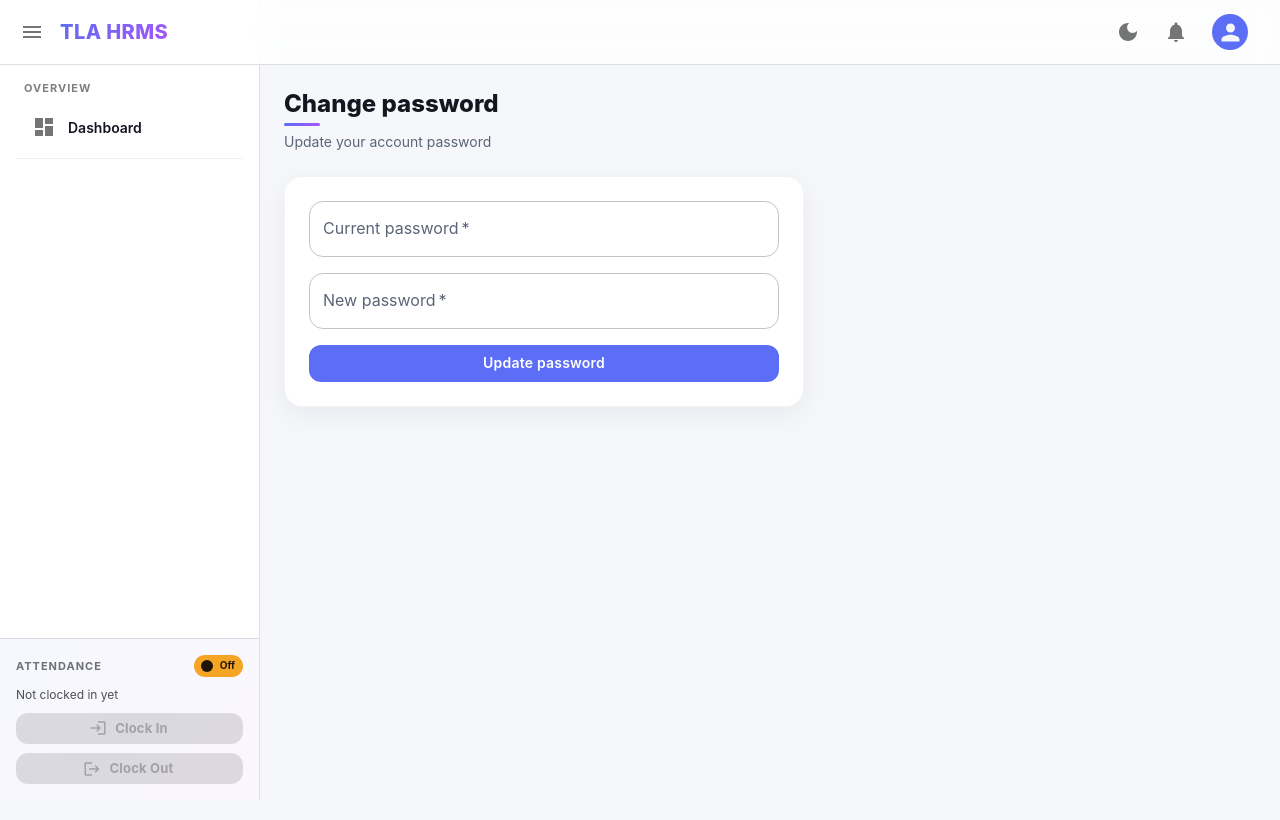
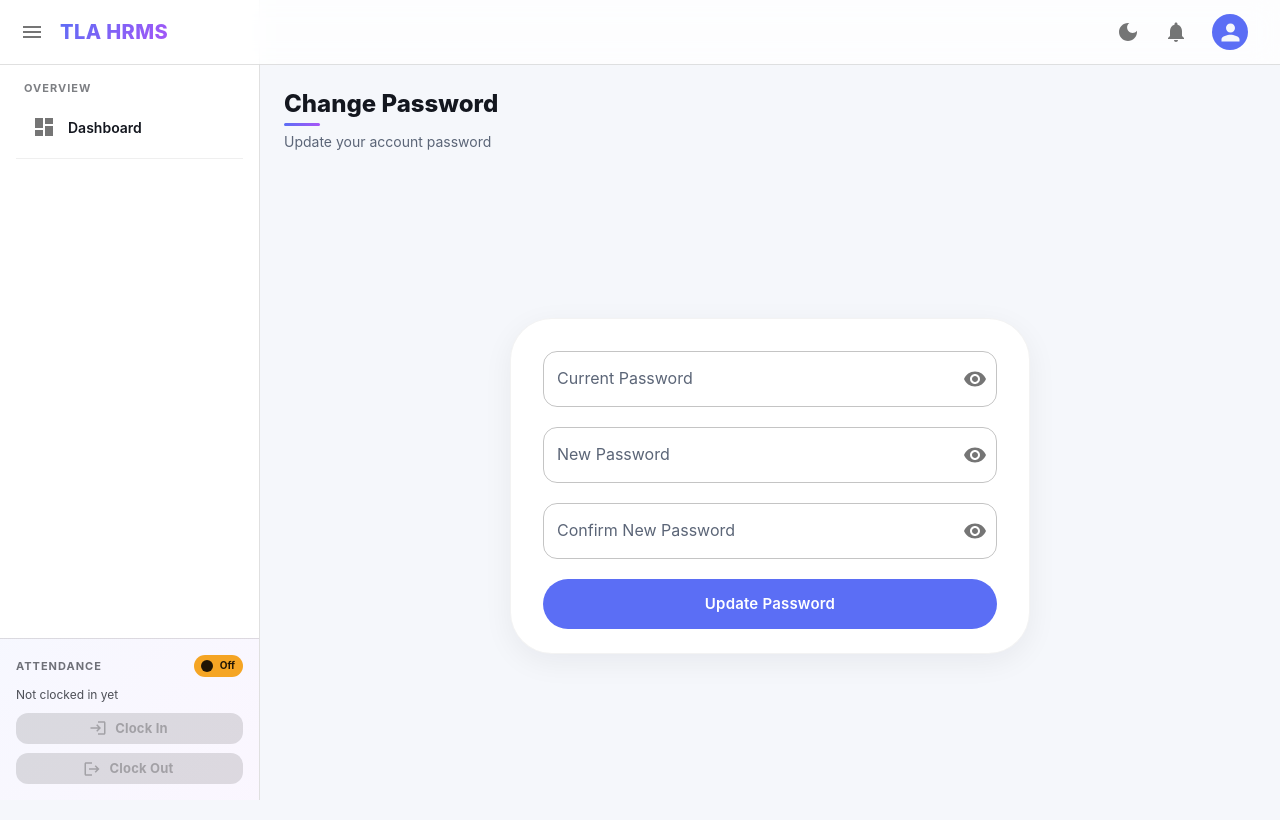
Before and after one commit to alikazmi12145/TLA-, a React (Vite) app in the folder frontend/: page /change-password in a window 1280 px wide. Built offline with nearby package versions, Linux system fonts and the light colour scheme; no server answers; sample sign-in values are in the browser's storage.

Commit message:
new password updated

```diff
--- a/frontend/src/pages/auth/ChangePasswordPage.jsx
+++ b/frontend/src/pages/auth/ChangePasswordPage.jsx
@@ -1,32 +1,195 @@
-import { Card, CardContent, TextField, Button, Stack } from '@mui/material';
+import { useState } from 'react';
+import {
+  Card,
+  CardContent,
+  TextField,
+  Button,
+  Stack,
+  Box,
+  IconButton,
+  InputAdornment,
+} from '@mui/material';
+import { Visibility, VisibilityOff } from '@mui/icons-material';
 import { useForm } from 'react-hook-form';
 import { toast } from 'react-toastify';
 import { authService } from '../../services';
 import PageHeader from '../../components/common/PageHeader';
 
 export default function ChangePasswordPage() {
-  const { register, handleSubmit, reset, formState: { isSubmitting } } = useForm();
+  const {
+    register,
+    handleSubmit,
+    reset,
+    watch,
+    formState: { isSubmitting, errors },
+  } = useForm();
+
+  const newPassword = watch('newPassword');
+
+  const [showCurrentPassword, setShowCurrentPassword] = useState(false);
+  const [showNewPassword, setShowNewPassword] = useState(false);
+  const [showConfirmPassword, setShowConfirmPassword] = useState(false);
+
   const onSubmit = async (values) => {
-    await authService.changePassword(values);
+    try {
+      // Don't send confirmPassword to backend
+      const { confirmPassword, ...payload } = values;
+
+      await authService.changePassword(payload);
+
       toast.success('Password changed successfully');
       reset();
+    } catch (error) {
+      toast.error(
+        error?.response?.data?.message || 'Failed to change password'
+      );
+    }
   };
+
   return (
     <>
-      <PageHeader title="Change password" subtitle="Update your account password" />
-      <Card sx={{ maxWidth: 520, width: '100%' }}>
-        <CardContent sx={{ p: { xs: 2.5, sm: 3 } }}>
+      <PageHeader
+        title="Change Password"
+        subtitle="Update your account password"
+      />
+
+      <Box
+        sx={{
+          display: 'flex',
+          justifyContent: 'center',
+          alignItems: 'center',
+          minHeight: 'calc(100vh - 180px)',
+          px: 2,
+          py: 3,
+        }}
+      >
+        <Card
+          elevation={3}
+          sx={{
+            width: '100%',
+            maxWidth: 520,
+            borderRadius: 3,
+          }}
+        >
+          <CardContent sx={{ p: 4 }}>
             <form onSubmit={handleSubmit(onSubmit)}>
-            <Stack spacing={2}>
-              <TextField type="password" label="Current password" fullWidth required {...register('currentPassword', { required: true })} />
-              <TextField type="password" label="New password" fullWidth required {...register('newPassword', { required: true, minLength: 6 })} />
-              <Button type="submit" variant="contained" disabled={isSubmitting}>
-                {isSubmitting ? 'Saving…' : 'Update password'}
+              <Stack spacing={2.5}>
+                {/* Current Password */}
+                <TextField
+                  type={showCurrentPassword ? 'text' : 'password'}
+                  label="Current Password"
+                  fullWidth
+                  {...register('currentPassword', {
+                    required: 'Current password is required',
+                  })}
+                  error={!!errors.currentPassword}
+                  helperText={errors.currentPassword?.message}
+                  InputProps={{
+                    endAdornment: (
+                      <InputAdornment position="end">
+                        <IconButton
+                          edge="end"
+                          onClick={() =>
+                            setShowCurrentPassword(!showCurrentPassword)
+                          }
+                        >
+                          {showCurrentPassword ? (
+                            <VisibilityOff />
+                          ) : (
+                            <Visibility />
+                          )}
+                        </IconButton>
+                      </InputAdornment>
+                    ),
+                  }}
+                />
+
+                {/* New Password */}
+                <TextField
+                  type={showNewPassword ? 'text' : 'password'}
+                  label="New Password"
+                  fullWidth
+                  {...register('newPassword', {
+                    required: 'New password is required',
+                    minLength: {
+                      value: 6,
+                      message: 'Password must be at least 6 characters',
+                    },
+                  })}
+                  error={!!errors.newPassword}
+                  helperText={errors.newPassword?.message}
+                  InputProps={{
+                    endAdornment: (
+                      <InputAdornment position="end">
+                        <IconButton
+                          edge="end"
+                          onClick={() =>
+                            setShowNewPassword(!showNewPassword)
+                          }
+                        >
+                          {showNewPassword ? (
+                            <VisibilityOff />
+                          ) : (
+                            <Visibility />
+                          )}
+                        </IconButton>
+                      </InputAdornment>
+                    ),
+                  }}
+                />
+
+                {/* Confirm Password */}
+                <TextField
+                  type={showConfirmPassword ? 'text' : 'password'}
+                  label="Confirm New Password"
+                  fullWidth
+                  {...register('confirmPassword', {
+                    required: 'Please confirm your new password',
+                    validate: (value) =>
+                      value === newPassword || 'Passwords do not match',
+                  })}
+                  error={!!errors.confirmPassword}
+                  helperText={errors.confirmPassword?.message}
+                  InputProps={{
+                    endAdornment: (
+                      <InputAdornment position="end">
+                        <IconButton
+                          edge="end"
+                          onClick={() =>
+                            setShowConfirmPassword(!showConfirmPassword)
+                          }
+                        >
+                          {showConfirmPassword ? (
+                            <VisibilityOff />
+                          ) : (
+                            <Visibility />
+                          )}
+                        </IconButton>
+                      </InputAdornment>
+                    ),
+                  }}
+                />
+
+                <Button
+                  type="submit"
+                  variant="contained"
+                  size="large"
+                  disabled={isSubmitting}
+                  sx={{
+                    mt: 1,
+                    py: 1.5,
+                    borderRadius: 2,
+                    fontWeight: 600,
+                    textTransform: 'none',
+                  }}
+                >
+                  {isSubmitting ? 'Saving...' : 'Update Password'}
                 </Button>
               </Stack>
             </form>
           </CardContent>
         </Card>
+      </Box>
     </>
   );
 }
```
Lines whose indentation alone changed are shown as unchanged.
